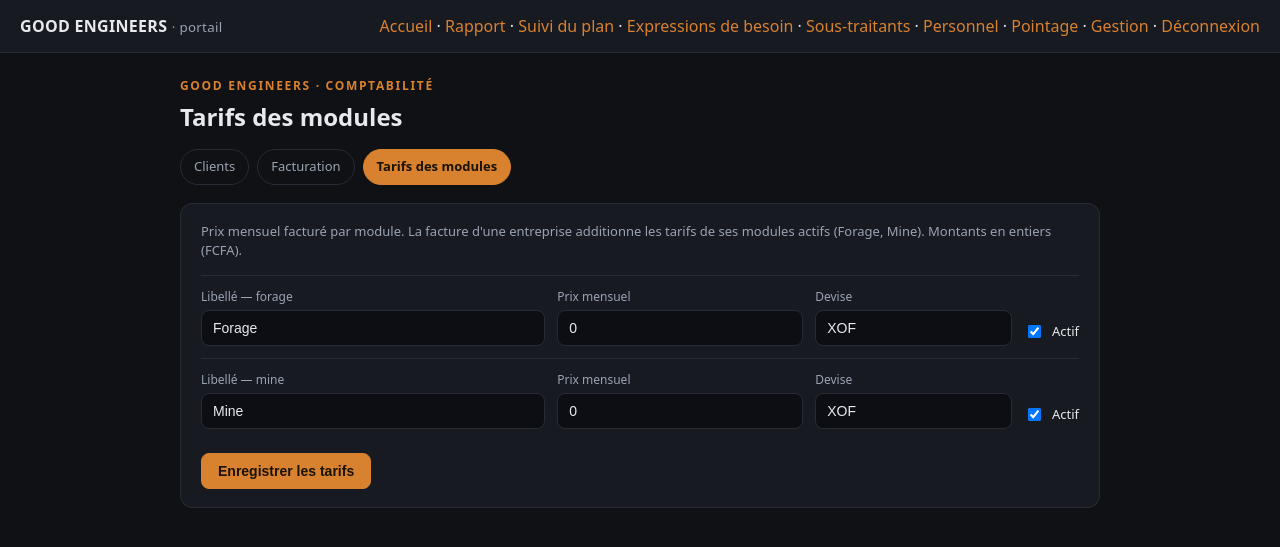
After one commit to donaldulrich90-ctrl/good-engineers-portail, a Django app: page /gestion/facturation/tarifs/ in a window 1280 px wide. The commit adds this page. Shown: the top 547 px of the page. Run offline with Django 5.2, Linux system fonts and the light colour scheme; the visitor is signed in with stand-in values (Sample User, id 1); data comes from the database, SQL or seed files in the repository.

Commit message:
feat(compta): facturation des clients par module souscrit (console propriétaire) (#21)
Back-office GOOD ENGINEERS — comptabilité : abonnements facturés par module.
- models : ModuleTarif (prix mensuel par module), Facture (+ numéro, période,
  statut), FactureLigne, Paiement. Migration 0008.
- views (gestionnaire) : tableau de bord facturation (MRR, facturé/encaissé du
  mois, impayés ; génération de facture par entreprise depuis ses modules
  actifs), tarifs des modules, détail de facture (lignes, encaissement,
  paiements, statut, suppression).
- urls : /gestion/facturation/ (+ tarifs, facture nouvelle, détail).
- templates pro : facturation.html, facturation_tarifs.html,
  facture_detail.html ; accès « 💰 Facturation » depuis la liste des clients.

Modèle « par module souscrit » : la facture additionne les tarifs des modules
actifs (Forage, Mine) de l'entreprise. Tarifs à 0 par défaut (à régler).


Claude-Session: https://claude.ai/code/session_01AWRhPyJtQYZr4jwqQ3knNc

Co-authored-by: Claude <noreply@anthropic.com>

```diff
--- a/good-engineers-portail/good_engineers_portail/urls.py
+++ b/good-engineers-portail/good_engineers_portail/urls.py
@@ -31,6 +31,12 @@ urlpatterns = [
     path("gestion/client/<int:client_id>/", views.gestion_client_edit, name="gestion_client_edit"),
     path("gestion/client/<int:client_id>/comptes/", views.gestion_comptes, name="gestion_comptes"),
 
+    # Facturation des clients (comptabilité GOOD ENGINEERS).
+    path("gestion/facturation/", views.facturation, name="facturation"),
+    path("gestion/facturation/tarifs/", views.facturation_tarifs, name="facturation_tarifs"),
+    path("gestion/facturation/facture/nouvelle/", views.facture_nouvelle, name="facture_nouvelle"),
+    path("gestion/facturation/facture/<int:facture_id>/", views.facture_detail, name="facture_detail"),
+
     # Petite API lue par la barre de bascule (modules actifs de l'entreprise).
     path("api/nav/", views.api_nav, name="api_nav"),
 
--- a/good-engineers-portail/portal/templates/portal/gestion/clients.html
+++ b/good-engineers-portail/portal/templates/portal/gestion/clients.html
@@ -38,7 +38,10 @@
     <h2>Clients de la plateforme</h2>
     <p>Création, abonnement, type de mine et accès de chaque entreprise cliente.</p>
   </div>
-  <a class="btn primaire" href="{% url 'gestion_client_nouveau' %}">+ Nouveau client</a>
+  <div style="display:flex;gap:8px;flex-wrap:wrap">
+    <a class="btn" href="{% url 'facturation' %}">💰 Facturation</a>
+    <a class="btn primaire" href="{% url 'gestion_client_nouveau' %}">+ Nouveau client</a>
+  </div>
 </div>
 
 <div class="stats">
--- /dev/null
+++ b/good-engineers-portail/portal/templates/portal/gestion/facturation_tarifs.html
@@ -0,0 +1,45 @@
+{% extends "portal/base.html" %}
+{% block titre %}Tarifs des modules{% endblock %}
+{% block tete %}
+<style>
+  .eyebrow{font-size:12px;letter-spacing:.14em;text-transform:uppercase;color:var(--acc);font-weight:600}
+  h2{margin:4px 0 2px;font-size:24px}
+  .subnav{display:flex;gap:8px;margin:14px 0 18px;flex-wrap:wrap}
+  .subnav a{font-size:13px;padding:7px 13px;border:1px solid var(--line);border-radius:999px;color:var(--mut)}
+  .subnav a.on{background:var(--acc);border-color:var(--acc);color:#1a1205;font-weight:600}
+  .sect{background:var(--card);border:1px solid var(--line);border-radius:12px;padding:18px 20px;margin-bottom:16px}
+  .sect .hint{margin:0 0 14px;color:var(--mut);font-size:13px}
+  .trow{display:grid;grid-template-columns:1.4fr 1fr .8fr auto;gap:12px;align-items:end;padding:12px 0;border-top:1px solid var(--line)}
+  @media(max-width:620px){.trow{grid-template-columns:1fr 1fr}}
+  label{display:block;font-size:12px;color:var(--mut);margin:0 0 4px}
+  input{width:100%;padding:9px 11px;border-radius:8px;border:1px solid var(--line);background:#0c0e13;color:var(--txt)}
+  .chk{display:flex;align-items:center;gap:8px;font-size:13px;color:var(--txt)}
+  .chk input{width:auto}
+  .btn.primaire{display:inline-block;padding:9px 16px;border-radius:8px;border:1px solid var(--acc);background:var(--acc);color:#1a1205;font-weight:600;cursor:pointer;margin-top:12px}
+</style>
+{% endblock %}
+{% block contenu %}
+<div class="eyebrow">GOOD ENGINEERS · comptabilité</div>
+<h2>Tarifs des modules</h2>
+<div class="subnav">
+  <a href="{% url 'gestion_clients' %}">Clients</a>
+  <a href="{% url 'facturation' %}">Facturation</a>
+  <a class="on" href="{% url 'facturation_tarifs' %}">Tarifs des modules</a>
+</div>
+
+<div class="sect">
+  <p class="hint">Prix mensuel facturé par module. La facture d'une entreprise additionne les tarifs de ses modules actifs (Forage, Mine). Montants en entiers (FCFA).</p>
+  <form method="post">
+    {% csrf_token %}
+    {% for t in tarifs %}
+    <div class="trow">
+      <div><label>Libellé — {{ t.code }}</label><input name="libelle_{{ t.code }}" value="{{ t.libelle }}"></div>
+      <div><label>Prix mensuel</label><input type="number" min="0" step="1" name="prix_{{ t.code }}" value="{{ t.prix_mensuel }}"></div>
+      <div><label>Devise</label><input name="devise_{{ t.code }}" value="{{ t.devise }}"></div>
+      <div><label class="chk"><input type="checkbox" name="actif_{{ t.code }}" {% if t.actif %}checked{% endif %}> Actif</label></div>
+    </div>
+    {% endfor %}
+    <button class="btn primaire" type="submit">Enregistrer les tarifs</button>
+  </form>
+</div>
+{% endblock %}
--- a/good-engineers-portail/portal/views.py
+++ b/good-engineers-portail/portal/views.py
@@ -22,7 +22,8 @@ from django.utils.text import slugify
 from django.views.decorators.csrf import csrf_exempt
 from django.views.decorators.http import require_http_methods
 
-from .models import Employe, Entreprise, JetonConsomme, Pointage, Profil
+from .models import (Employe, Entreprise, Facture, FactureLigne, JetonConsomme,
+                     ModuleTarif, Paiement, Pointage, Profil)
 from .services import (
     creer_entreprise_forage,
     creer_entreprise_mine,
@@ -985,3 +986,191 @@ def suivi_plan_view(request):
         "mine_chart_json": json.dumps(mine_prog["chart"]) if mine_prog else "null",
         "erreurs": erreurs,
     })
+
+
+# ===========================================================================
+# FACTURATION DES CLIENTS (comptabilité GOOD ENGINEERS) — réservé gestionnaire
+# ===========================================================================
+_MOYENS_PAIEMENT = Paiement.MOYENS
+
+
+def _ensure_tarifs():
+    """Garantit l'existence d'un tarif par module (prix 0 par défaut, à régler)."""
+    for code, lib in ModuleTarif.MODULES:
+        ModuleTarif.objects.get_or_create(code=code, defaults={"libelle": lib, "prix_mensuel": 0})
+
+
+def _modules_actifs_codes(entreprise):
+    codes = []
+    if entreprise.module_forage:
+        codes.append("forage")
+    if entreprise.module_mine:
+        codes.append("mine")
+    return codes
+
+
+def _montant_attendu(entreprise, tarifs):
+    """Montant mensuel attendu = somme des tarifs des modules actifs."""
+    from decimal import Decimal
+    total = Decimal("0")
+    for code in _modules_actifs_codes(entreprise):
+        t = tarifs.get(code)
+        if t and t.actif:
+            total += t.prix_mensuel
+    return total
+
+
+def _numero_facture():
+    annee = date.today().year
+    n = Facture.objects.filter(numero__startswith=f"FAC-{annee}-").count() + 1
+    while Facture.objects.filter(numero=f"FAC-{annee}-{n:04d}").exists():
+        n += 1
+    return f"FAC-{annee}-{n:04d}"
+
+
+@gestionnaire
+def facturation(request):
+    from decimal import Decimal
+    _ensure_tarifs()
+    tarifs = {t.code: t for t in ModuleTarif.objects.all()}
+    periode = (request.GET.get("periode") or date.today().strftime("%Y-%m")).strip()
+
+    # Revenu mensuel récurrent attendu (toutes entreprises actives).
+    mrr = Decimal("0")
+    lignes_ent = []
+    factures_periode = {f.entreprise_id: f for f in Facture.objects.filter(periode=periode)}
+    for e in Entreprise.objects.filter(active=True).order_by("nom"):
+        att = _montant_attendu(e, tarifs)
+        mrr += att
+        lignes_ent.append({
+            "ent": e, "attendu": att,
+            "modules": _modules_actifs_codes(e),
+            "facture": factures_periode.get(e.id),
+        })
+
+    # Totaux de la période.
+    facs = list(Facture.objects.filter(periode=periode).prefetch_related("lignes", "paiements"))
+    total_facture = sum((f.total() for f in facs), Decimal("0"))
+    total_encaisse = sum((f.paye() for f in facs), Decimal("0"))
+    # Impayés : reste dû sur toutes les factures émises (toutes périodes).
+    impayes = Decimal("0")
+    for f in Facture.objects.exclude(statut="brouillon").prefetch_related("lignes", "paiements"):
+        impayes += max(f.reste(), Decimal("0"))
+
+    recentes = Facture.objects.select_related("entreprise").prefetch_related("lignes", "paiements")[:40]
+    recentes_rows = [{"f": f, "total": f.total(), "paye": f.paye(), "reste": f.reste()} for f in recentes]
+
+    ctx = {
+        "periode": periode, "mrr": mrr, "devise": "XOF",
+        "total_facture": total_facture, "total_encaisse": total_encaisse, "impayes": impayes,
+        "lignes_ent": lignes_ent, "recentes": recentes_rows,
+        "nb_factures_periode": len(facs),
+    }
+    return render(request, "portal/gestion/facturation.html", ctx)
+
+
+@gestionnaire
+def facturation_tarifs(request):
+    _ensure_tarifs()
+    if request.method == "POST":
+        for t in ModuleTarif.objects.all():
+            val = (request.POST.get(f"prix_{t.code}") or "").strip()
+            lib = (request.POST.get(f"libelle_{t.code}") or "").strip()
+            dev = (request.POST.get(f"devise_{t.code}") or "XOF").strip() or "XOF"
+            actif = bool(request.POST.get(f"actif_{t.code}"))
+            try:
+                from decimal import Decimal
+                t.prix_mensuel = Decimal(val or "0")
+            except Exception:  # noqa: BLE001
+                pass
+            if lib:
+                t.libelle = lib
+            t.devise = dev
+            t.actif = actif
+            t.save()
+        return redirect(reverse("facturation_tarifs"))
+    return render(request, "portal/gestion/facturation_tarifs.html",
+                  {"tarifs": ModuleTarif.objects.all()})
+
+
+@gestionnaire
+@require_http_methods(["POST"])
+def facture_nouvelle(request):
+    from decimal import Decimal
+    _ensure_tarifs()
+    tarifs = {t.code: t for t in ModuleTarif.objects.all()}
+    ent = get_object_or_404(Entreprise, pk=request.POST.get("entreprise_id"))
+    periode = (request.POST.get("periode") or date.today().strftime("%Y-%m")).strip()
+
+    if Facture.objects.filter(entreprise=ent, periode=periode).exists():
+        return redirect(f"{reverse('facturation')}?periode={periode}")
+
+    codes = _modules_actifs_codes(ent)
+    if not codes:
+        return redirect(f"{reverse('facturation')}?periode={periode}")
+
+    with transaction.atomic():
+        fac = Facture.objects.create(
+            entreprise=ent, numero=_numero_facture(), periode=periode,
+            date_emission=date.today(), devise="XOF", statut="emise",
+        )
+        for code in codes:
+            t = tarifs.get(code)
+            if t and t.actif:
+                FactureLigne.objects.create(
+                    facture=fac, libelle=f"Abonnement {t.libelle} — {periode}",
+                    module_code=code, montant=t.prix_mensuel or Decimal("0"),
+                )
+        fac.maj_statut()
+    return redirect(reverse("facture_detail", args=[fac.pk]))
+
+
+@gestionnaire
+def facture_detail(request, facture_id):
+    from decimal import Decimal
+    fac = get_object_or_404(Facture.objects.select_related("entreprise"), pk=facture_id)
+    message = None
+    if request.method == "POST":
+        action = request.POST.get("action")
+        if action == "paiement":
+            try:
+                montant = Decimal((request.POST.get("montant") or "0").strip() or "0")
+            except Exception:  # noqa: BLE001
+                montant = Decimal("0")
+            if montant > 0:
+                Paiement.objects.create(
+                    facture=fac,
+                    date=(request.POST.get("date") or date.today().isoformat()),
+                    montant=montant,
+                    moyen=(request.POST.get("moyen") or "virement"),
+                    reference=(request.POST.get("reference") or "").strip(),
+                    note=(request.POST.get("note") or "").strip(),
+                )
+                fac.maj_statut()
+                message = "Paiement enregistré."
+            else:
+                message = "Montant de paiement invalide."
+        elif action == "del_paiement":
+            Paiement.objects.filter(pk=request.POST.get("paiement_id"), facture=fac).delete()
+            fac.maj_statut()
+            message = "Paiement supprimé."
+        elif action == "statut":
+            st = request.POST.get("statut")
+            if st in dict(Facture.STATUTS):
+                fac.statut = st
+                fac.save(update_fields=["statut"])
+                if st != "brouillon":
+                    fac.maj_statut()
+            message = "Statut mis à jour."
+        elif action == "supprimer":
+            fac.delete()
+            return redirect(reverse("facturation"))
+
+    ctx = {
+        "f": fac, "message": message,
+        "lignes": fac.lignes.all(), "paiements": fac.paiements.all(),
+        "total": fac.total(), "paye": fac.paye(), "reste": fac.reste(),
+        "moyens": _MOYENS_PAIEMENT, "statuts": Facture.STATUTS,
+        "today": date.today().isoformat(),
+    }
+    return render(request, "portal/gestion/facture_detail.html", ctx)
```
Also changed, not shown: good-engineers-portail/portal/models.py (+112 -0 lines), good-engineers-portail/portal/templates/portal/gestion/facturation.html (added, +114 -0 lines), good-engineers-portail/portal/templates/portal/gestion/facture_detail.html (added, +116 -0 lines), good-engineers-portail/portal/migrations/0008_facturation.py (added).
